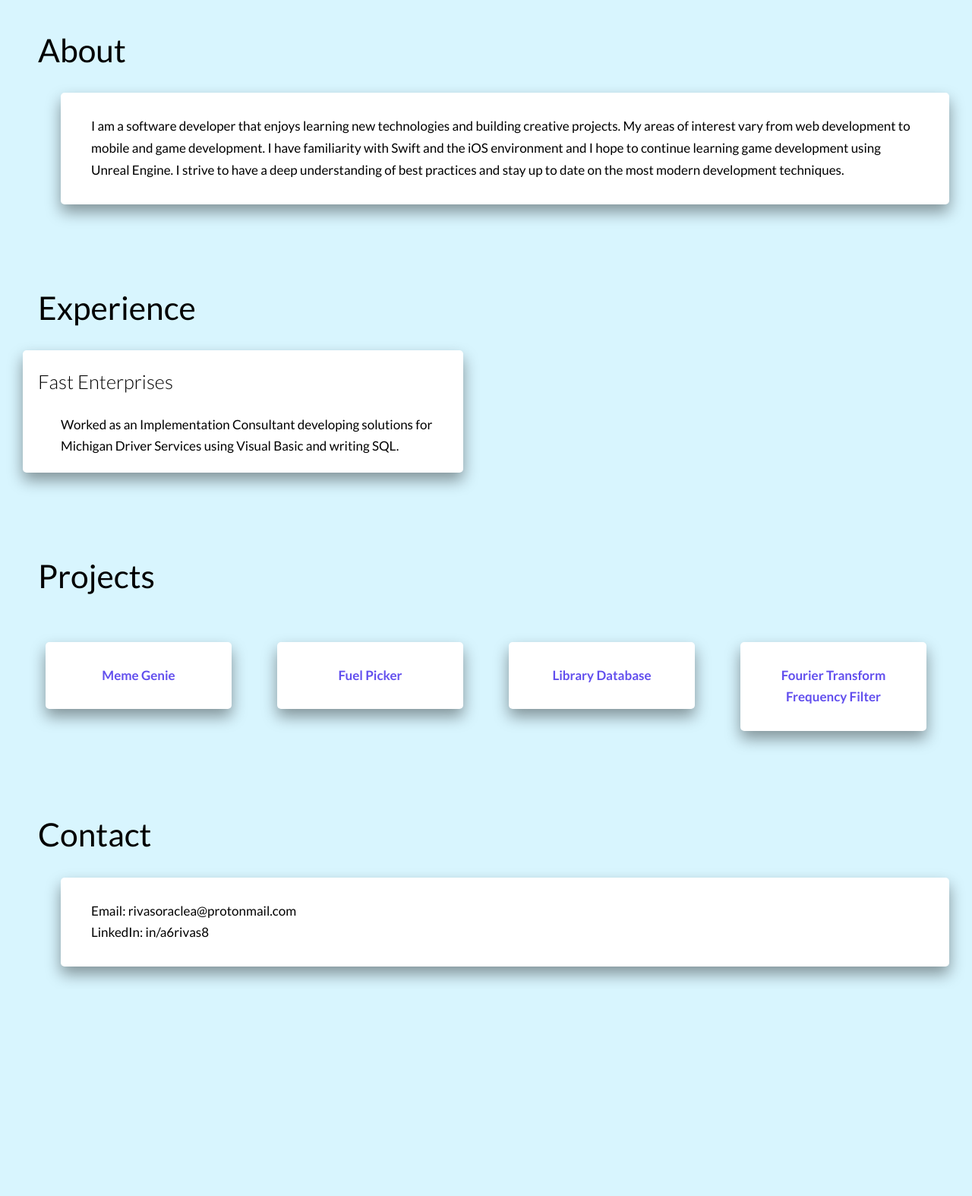
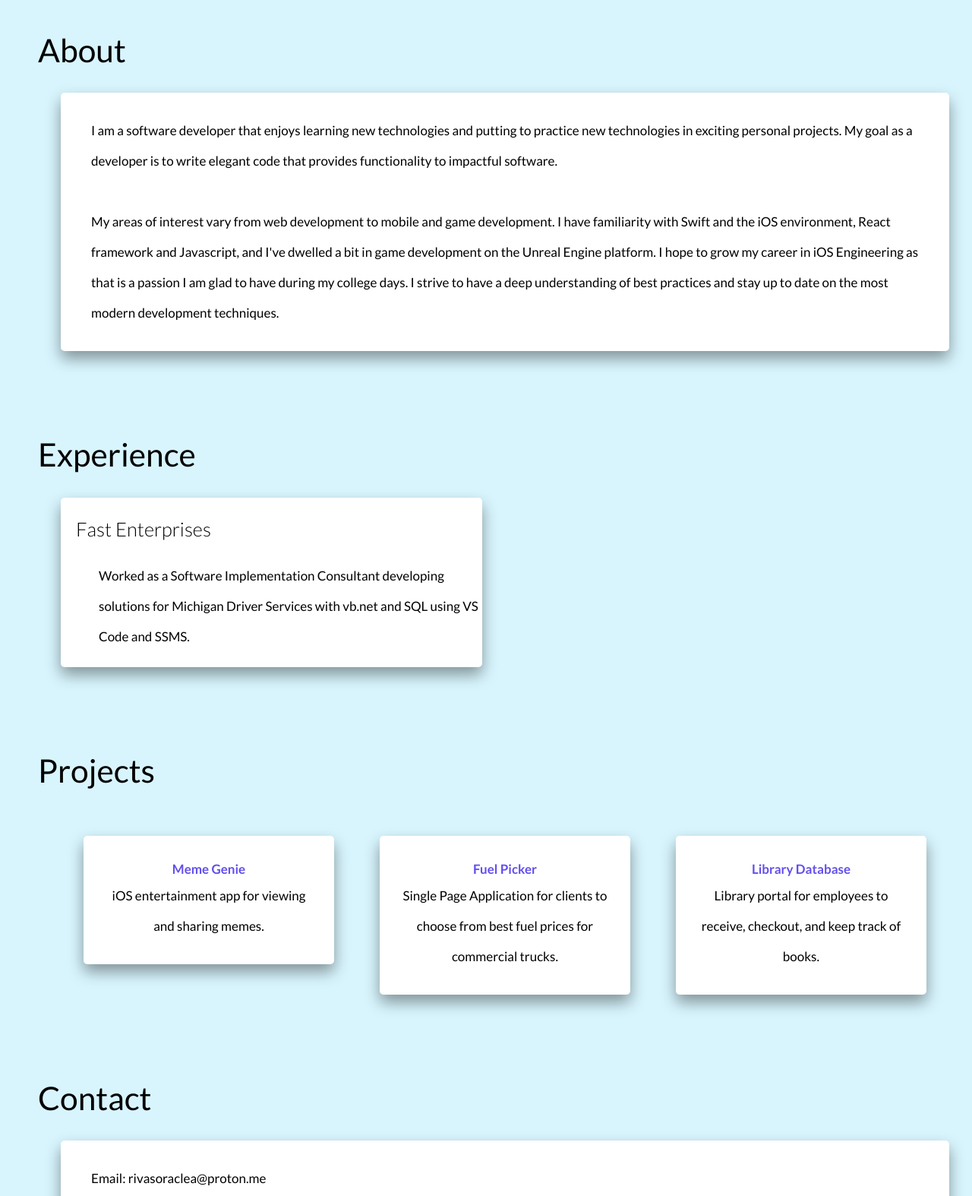
Before and after one commit to a6rivas8/a6rivas8.github.io, a website: page index.html in a window 1280 px wide. Shown: the part 800-2374 px from the top of the page at 76% size. Before the commit the page ends 2102 px from the top, so only its background shows below. Drawn offline with Linux system fonts and the light colour scheme; a script that the page names is missing.

Commit message:
updates to all sections and fixed Experience left margin

```diff
--- a/index.html
+++ b/index.html
@@ -1,12 +1,15 @@
 <!DOCTYPE html>
 <html lang="en">
 	<head>
-        <meta charset="UTF-8">
-        <meta name="viewport" content="width=device-width, initial-scale=1.0">
+		<meta charset="UTF-8" />
+		<meta name="viewport" content="width=device-width, initial-scale=1.0" />
 
-        <link href="https://fonts.googleapis.com/css?family=Lato:100,300,400,700,900" rel="stylesheet">
-        <link rel="icon" type="image/png" src="img/favicon.png">
-        <link rel="stylesheet" href="css/style.css">
+		<link
+			href="https://fonts.googleapis.com/css?family=Lato:100,300,400,700,900"
+			rel="stylesheet"
+		/>
+		<link rel="icon" type="image/png" src="img/favicon.png" />
+		<link rel="stylesheet" href="css/style.css" />
 
 		<title>Alexander Rivas | Rivas Personal Webpage</title>
 	</head>
@@ -24,48 +27,82 @@
 				<h1 class="heading-section">About</h1>
 
 				<div class="about__description">
-                    I am a software developer that enjoys learning new technologies and building creative projects. My areas of interest vary from web development to mobile and game development. I have familiarity with Swift and the iOS environment and I hope to continue learning game development using Unreal Engine. I strive to have a deep understanding of best practices and stay up to date on the most modern development techniques.
+					<p>
+						I am a software developer that enjoys learning new
+						technologies and putting to practice new technologies in
+						exciting personal projects. My goal as a developer is to
+						write elegant code that provides functionality to impactful
+						software. <br /><br />My areas of interest vary from web
+						development to mobile and game development. I have
+						familiarity with Swift and the iOS environment, React
+						framework and Javascript, and I've dwelled a bit in game
+						development on the Unreal Engine platform. I hope to grow my
+						career in iOS Engineering as that is a passion I am glad to
+						have during my college days. I strive to have a deep
+						understanding of best practices and stay up to date on the
+						most modern development techniques.
+					</p>
 				</div>
 			</section>
 
 			<!------------------------------- EXPERIENCE ------------------------------>
-             <!---TODO: update: might have to revise how rows are placed.
-		     jfdk	I think I want to have a card style 2 per row with heading title of project
-                        (a little more width to cover majority of space)-->
 			<section class="experience u-margin-top-medium">
 				<h1 class="heading-section">Experience</h1>
 
 				<div class="row">
 					<div class="col-1-of-2">
 						<h2 class="experience__company">Fast Enterprises</h2>
-                        <p class="experience__description">Worked as an Implementation Consultant developing solutions for Michigan Driver Services using Visual Basic and writing SQL.</p>
+						<p class="experience__description">
+							Worked as a Software Implementation Consultant
+							developing solutions for Michigan Driver Services with
+							vb.net and SQL using VS Code and SSMS.
+						</p>
 					</div>
 				</div>
 			</section>
 
 			<!-------------------------------- PROJECTS ------------------------------->
-            <!---TODO: I think I want to have a card style 3 per row with heading title of project
-                       and description with heading title being link or have a "Check it out" link-->
 			<section class="projects u-margin-top-medium">
 				<h1 class="heading-section">Projects</h1>
 
-
 				<div class="row">
 					<div class="projects__list">
-                        <div class="col-1-of-4">
-                            <a href="https://github.com/a6rivas8/MemeGenie">Meme Genie</a>
+						<div class="col-1-of-3">
+							<a
+								class="projects__project"
+								href="https://github.com/a6rivas8/MemeGenie"
+								rel="noopener"
+								>Meme Genie</a
+							>
+							<p>
+								iOS entertainment app for viewing and sharing memes.
+							</p>
 						</div>
 
-                        <div class="col-1-of-4">
-                            <a href="https://github.com/a6rivas8/SoftwareDesign">Fuel Picker</a>
+						<div class="col-1-of-3">
+							<a
+								class="projects__project"
+								href="https://github.com/a6rivas8/SoftwareDesign"
+								rel="noopener"
+								>Fuel Picker</a
+							>
+							<p>
+								Single Page Application for clients to choose from
+								best fuel prices for commercial trucks.
+							</p>
 						</div>
 
-                        <div class="col-1-of-4">
-                            <a href="https://gitlab.com/sp2019-cosc3380-team10/library-database">Library Database</a>
-                        </div>
-
-                        <div class="col-1-of-4">
-                            <a href="https://github.com/a6rivas8/Frquency-Filtering">Fourier Transform Frequency Filter</a>
+						<div class="col-1-of-3">
+							<a
+								class="projects__project"
+								href="https://gitlab.com/sp2019-cosc3380-team10/library-database"
+								rel="noopener"
+								>Library Database</a
+							>
+							<p>
+								Library portal for employees to receive, checkout,
+								and keep track of books.
+							</p>
 						</div>
 					</div>
 				</div>
@@ -76,7 +113,9 @@
 				<h1 class="heading-section">Contact</h1>
 
 				<div class="contact__info">
-                    <p class="contact__info--email">Email: rivasoraclea@protonmail.com</p>
+					<p class="contact__info--email">
+						Email: rivasoraclea@proton.me
+					</p>
 					<p class="contact__info--linkedin">LinkedIn: in/a6rivas8</p>
 				</div>
 			</section>
@@ -85,17 +124,17 @@
 		<footer></footer>
 		<script src="https://cdnjs.cloudflare.com/ajax/libs/particlesjs/2.2.2/particles.min.js"></script>
 		<script>
-            window.onload = function() {
+			window.onload = function () {
 				Particles.init({
-                    selector: '.header__background',
+					selector: ".header__background",
 					maxParticle: 5000,
 					sizeVariations: 4,
 					connectParticles: true,
-                    speed: .8   ,
-                    color: '#87b7ff',
-                    minDistance: 160
-                })
-            }
+					speed: 0.8,
+					color: "#87b7ff",
+					minDistance: 160,
+				});
+			};
 		</script>
 		<script src="js/typeWriter.js"></script>
 	</body>
--- a/package.json
+++ b/package.json
@@ -18,6 +18,6 @@
   },
   "homepage": "https://github.com/a6rivas8/a6rivas8.github.io#readme",
   "devDependencies": {
-    "node-sass": "^6.0.1"
-    }
+    "node-sass": "^7.0.1"
+  }
 }
--- a/sass/base/_base.scss
+++ b/sass/base/_base.scss
@@ -31,3 +31,7 @@ a:active {
 a:hover {
 	color: $color-black;
 }
+
+p {
+	line-height: 4rem;
+}
--- a/sass/layout/_grid.scss
+++ b/sass/layout/_grid.scss
@@ -1,6 +1,6 @@
 .row {
 	//max-width: $grid-width;
-	margin: 0 auto;
+	margin-left: 5rem;
 
 	&:not(:last-child) {
 		margin-bottom: $gutter-vertical;
@@ -25,7 +25,14 @@
 	}
 
 	.col-1-of-3 {
+		border-radius: 0.5rem;
+		background-color: $color-white;
+		box-shadow: 0 1rem 2rem rgba($color-black, 0.4);
+		padding: 3rem;
+
 		width: calc((100% - 2 * #{$gutter-horizontal}) / 3);
+
+		text-align: center;
 	}
 
 	.col-1-of-4 {
--- a/sass/pages/_home.scss
+++ b/sass/pages/_home.scss
@@ -29,8 +29,11 @@
 		height: 100%;
 
 		font-size: $default-font-size;
+		padding: 3rem;
+	}
+
+	a {
 		font-weight: 700;
-		padding: 3rem;
 	}
 }
 
```
Also changed, not shown: css/style.css, 1 other file. Lines whose indentation alone changed are shown as unchanged.
